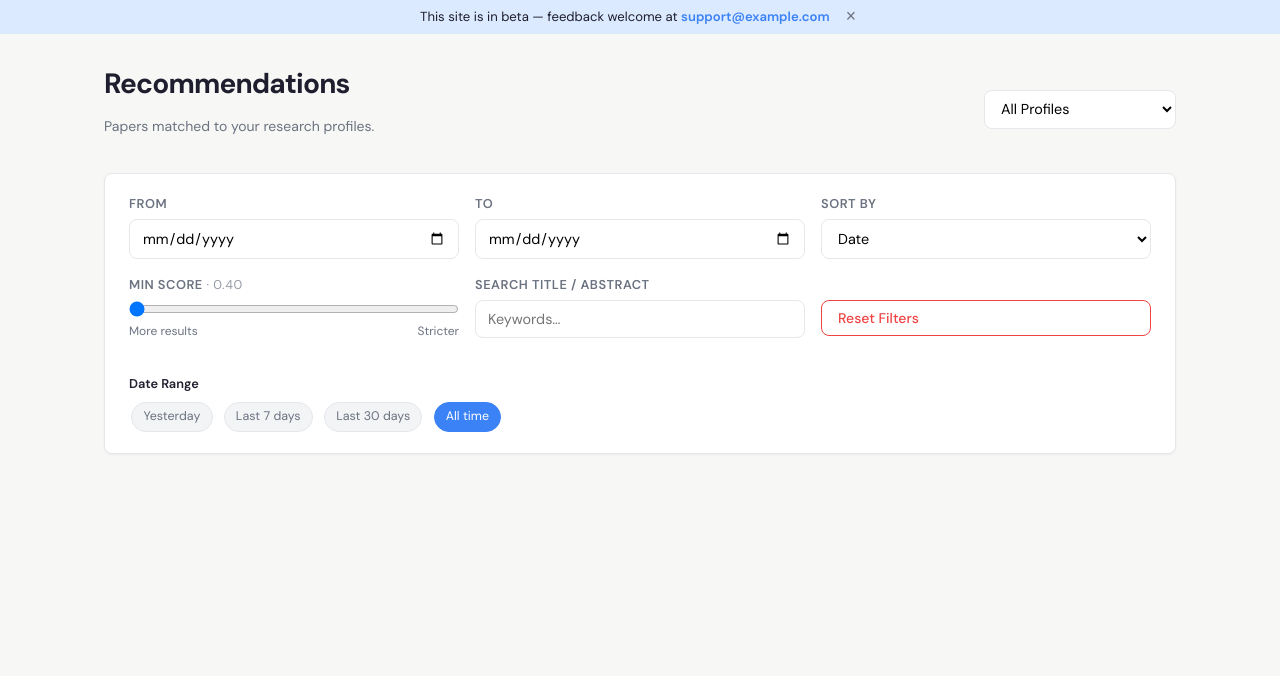
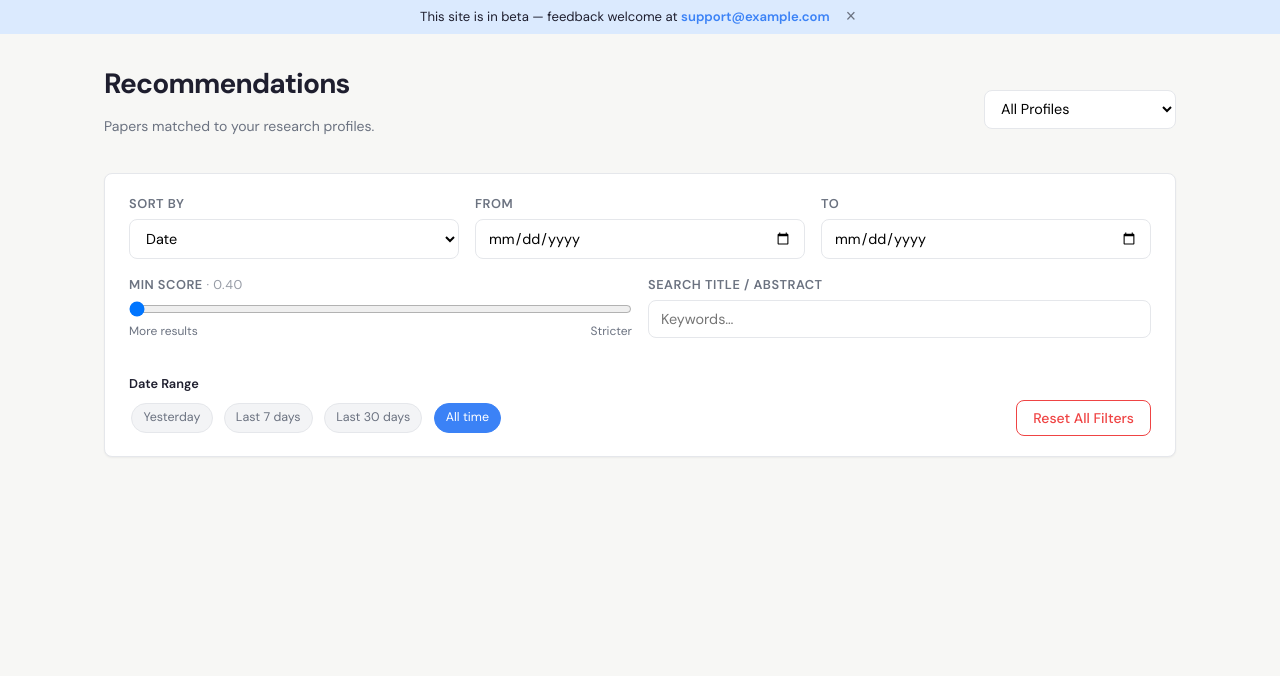
Before and after one commit to SyracuseUniversity/preprint-bot, a Django app: template django_site/core/templates/recommendations/list.html in a window 1280 px wide. Shown: the top 676 px of the page. Run offline with Django 5.2, Linux system fonts and the light colour scheme; the template is opened without the code that fills it: most values are stand-ins (such as "Sample title", 1, 10 or a date in 2020).

Commit message:
Clean up filters UI

```diff
--- a/django_site/core/templates/recommendations/list.html
+++ b/django_site/core/templates/recommendations/list.html
@@ -35,6 +35,13 @@
 <div class="card" id="filter-card">
   <div class="grid-3">
     <div class="form-group">
+      <label>Sort by</label>
+      <select id="f-sort">
+        <option value="date">Date</option>
+        <option value="score">Similarity Score</option>
+      </select>
+    </div>
+    <div class="form-group">
       <label>From</label>
       <input type="date" id="f-date-from">
     </div>
@@ -42,16 +49,9 @@
       <label>To</label>
       <input type="date" id="f-date-to">
     </div>
-    <div class="form-group">
-      <label>Sort by</label>
-      <select id="f-sort">
-        <option value="date">Date</option>
-        <option value="score">Similarity Score</option>
-      </select>
-    </div>
   </div>
 
-  <div class="grid-3">
+  <div class="grid-2">
     <div class="form-group">
       <label>Min Score <span id="score-val" class="text-sm" style="font-weight:400; opacity:.7;">· 0.40</span></label>
       <input type="range" id="f-min-score" min="0.40" max="1.00" step="0.01" value="0.40">
@@ -63,10 +63,6 @@
     <div class="form-group">
       <label>Search title / abstract</label>
       <input type="text" id="f-keyword" placeholder="Keywords…">
-    </div>
-    <div class="form-group">
-      <label>&nbsp;</label>
-      <button type="button" class="btn btn-danger" style="width:100%;" onclick="resetFilters()">Reset Filters</button>
     </div>
   </div>
 
@@ -80,11 +76,14 @@
   <div style="margin-top:.75rem;">
     <span class="text-sm" style="font-weight:600;">Date Range</span>
   </div>
-  <div style="display:flex; gap:.4rem; margin-top:.3rem; flex-wrap:wrap;">
-    <span class="tag-toggle date-preset" data-preset="yesterday" onclick="setDateRange('yesterday')">Yesterday</span>
-    <span class="tag-toggle date-preset" data-preset="week" onclick="setDateRange('week')">Last 7 days</span>
-    <span class="tag-toggle date-preset" data-preset="month" onclick="setDateRange('month')">Last 30 days</span>
-    <span class="tag-toggle date-preset active" data-preset="all" onclick="setDateRange('all')">All time</span>
+  <div style="display:flex; align-items:center; justify-content:space-between; gap:1rem .4rem; margin-top:.3rem; flex-wrap:wrap;">
+    <div style="display:flex; gap:.4rem; flex-wrap:wrap;">
+      <span class="tag-toggle date-preset" data-preset="yesterday" onclick="setDateRange('yesterday')">Yesterday</span>
+      <span class="tag-toggle date-preset" data-preset="week" onclick="setDateRange('week')">Last 7 days</span>
+      <span class="tag-toggle date-preset" data-preset="month" onclick="setDateRange('month')">Last 30 days</span>
+      <span class="tag-toggle date-preset active" data-preset="all" onclick="setDateRange('all')">All time</span>
+    </div>
+    <button type="button" class="btn btn-danger" onclick="resetFilters()">Reset All Filters</button>
   </div>
 </div>
 
```
